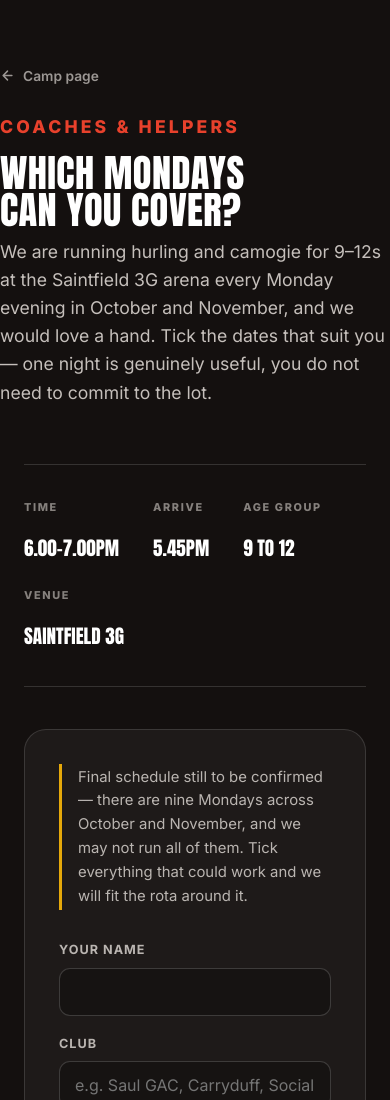
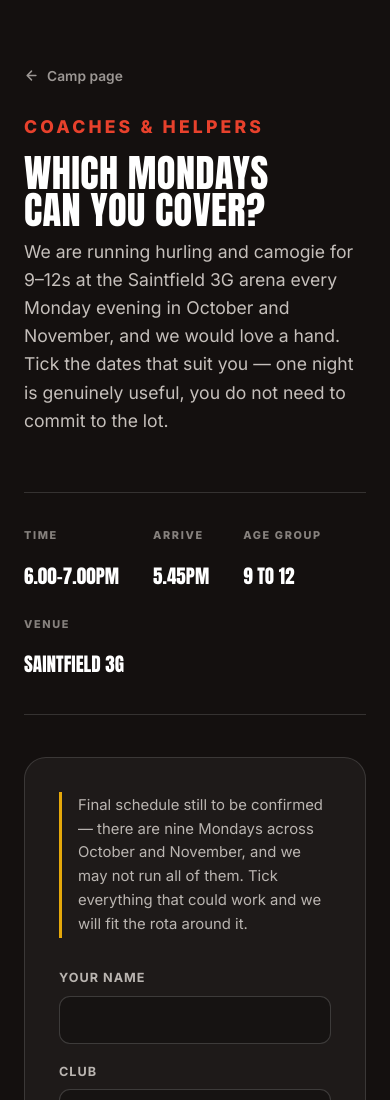
Before and after one commit to shaydeegan-code/saintfield-hurling-camp, a plain HTML site: page coaches.html in a window 390 px wide. Shown: the top 1100 px of the page. Drawn offline with Linux system fonts and the light colour scheme.

Commit message:
Fix coach page side gutter on mobile

```diff
--- a/coaches.html
+++ b/coaches.html
@@ -42,7 +42,10 @@
   /* this page is dark end-to-end */
   body{background:var(--ink)}
   .coach-wrap{max-width:820px;margin:0 auto;padding:0 24px}
-  .coach-head{padding:64px 0 40px}
+  /* padding-block, not a padding shorthand — a shorthand here would zero out
+     the 24px side gutter that .coach-wrap provides, and the text would run
+     edge-to-edge on a phone. */
+  .coach-head{padding-block:64px 40px}
   .coach-head h1{font-size:clamp(2.4rem,7vw,4.2rem);color:#fff}
   .coach-head .eyebrow{color:var(--red-soft)}
   .coach-head p{color:rgba(247,241,236,.78);font-size:1.1rem;max-width:58ch}
```
